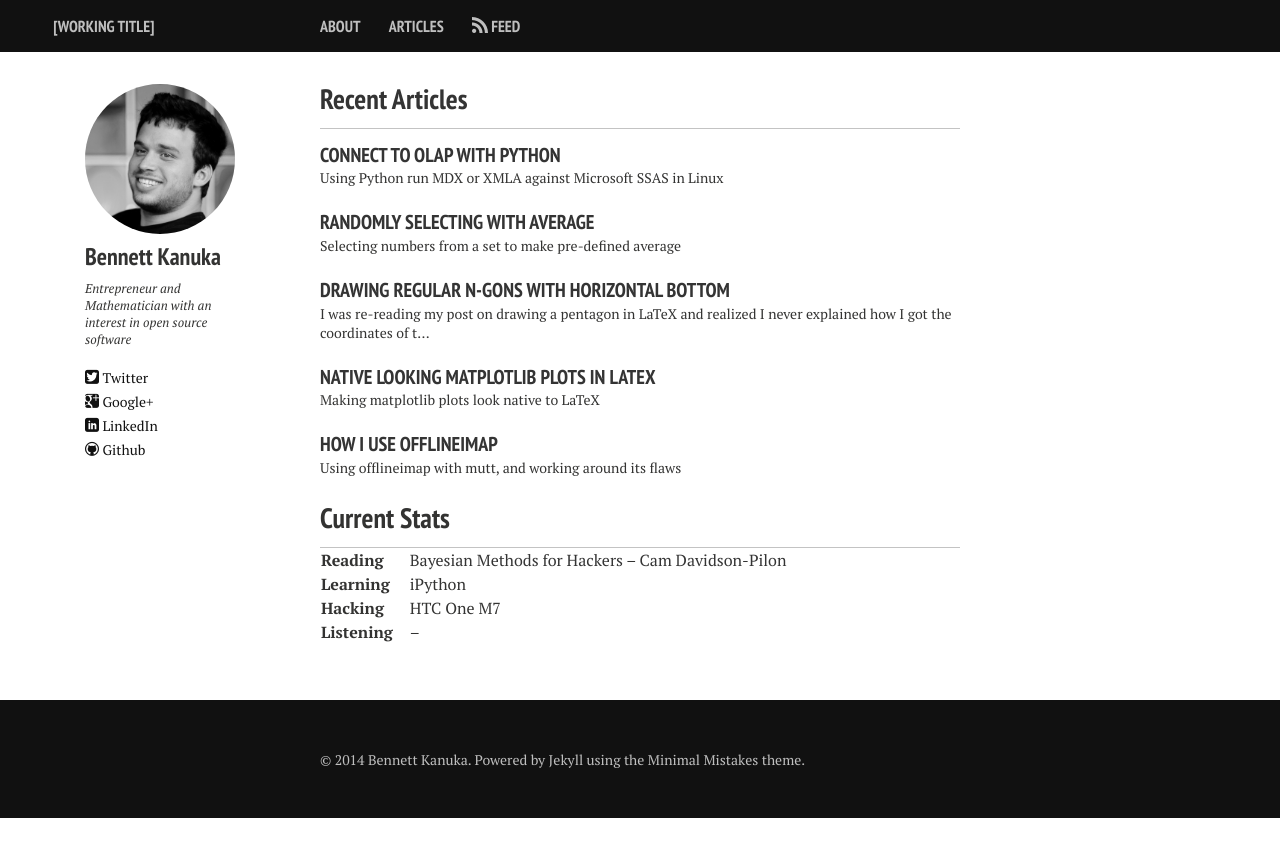
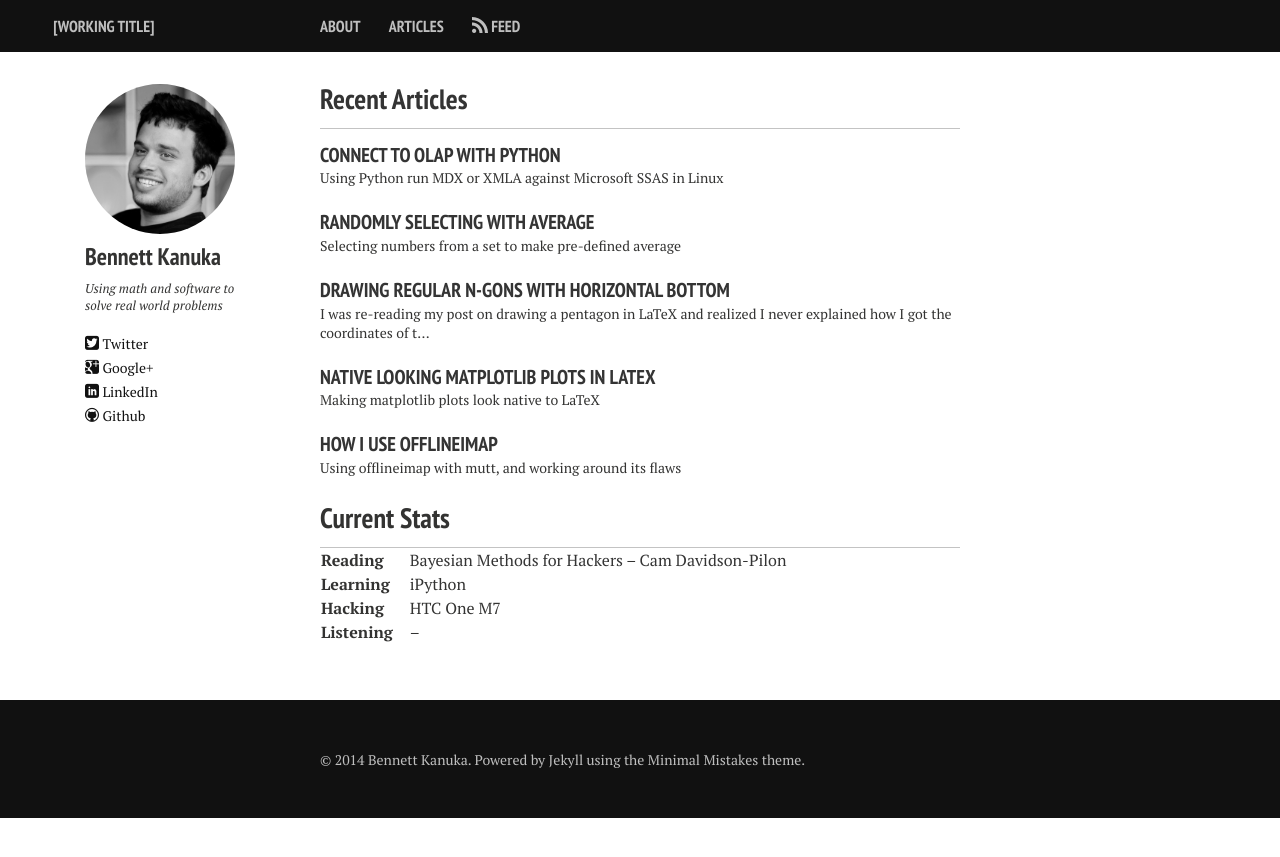
Before and after one commit to bkanuka/blog, a Jekyll site: the page built from index.md, in a window 1280 px wide. Shown: the top 857 px of the page. Built offline with Jekyll 4.4.1, drawn with Linux system fonts in a browser that asks for light colours; nearby versions of some CDN libraries.

Commit message:
change tagline

```diff
--- a/_config.yml
+++ b/_config.yml
@@ -8,7 +8,7 @@ url:              http://bkanuka.com
 owner:
   name:           Bennett Kanuka
   avatar:         bio-photo.jpg
-  bio:            "Entrepreneur and Mathematician with an interest in open source software"
+  bio:            "Using math and software to solve real world problems"
   email:          bkanuka@gmail.com
   # Social networking links are used in author-bio sidebar. Update and remove as you like.
   twitter:        bkanuka
```
